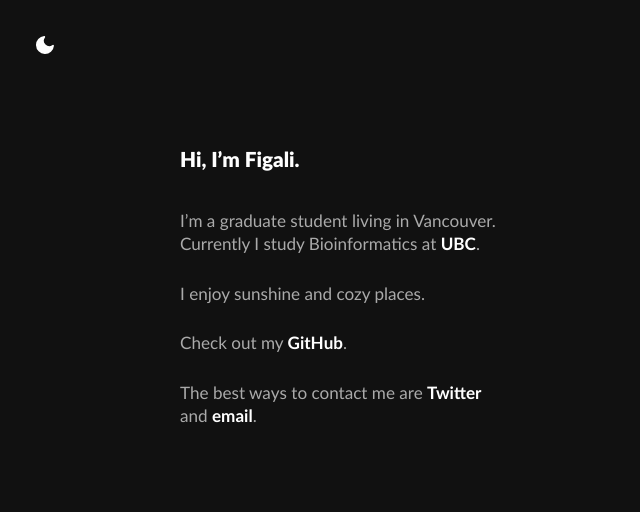
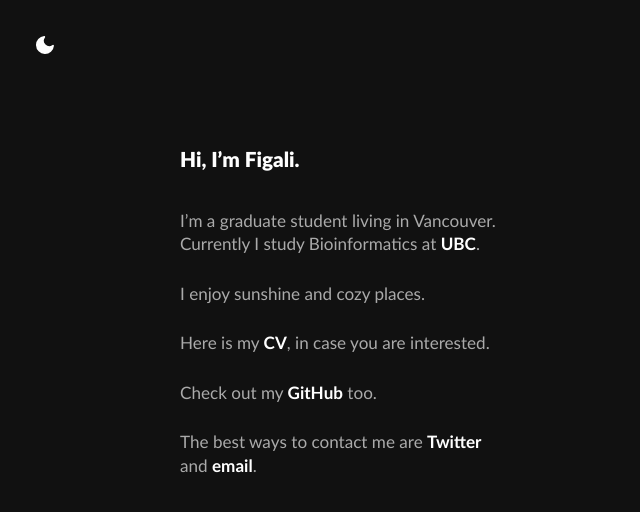
Before and after one commit to figalit/figalit.github.io, a Jekyll site: the page built from index.html, in a window 1280 px wide. Shown: the top 512 px of the page, without its empty margins (0-640 px from the left). Built offline with Jekyll 4.4.1, drawn with Linux system fonts in a browser that asks for light colours.

Commit message:
Changed favicon

```diff
--- a/_includes/head.html
+++ b/_includes/head.html
@@ -13,7 +13,13 @@
   <!-- /HTML Meta Tags -->
 
   <!-- Favicons -->
-  <link href="{{ site.base_url }}/assets/favicons/night/favicon.ico" rel="icon">
+  <link href="{{ site.base_url }}/assets/favicons/initialF/favicon.ico" rel="icon">
+  <link href="{{ site.base_url }}/assets/favicons/initialF/icon-512.png" rel="icon" sizes="512x512">
+  <link href="{{ site.base_url }}/assets/favicons/initialF/icon-192.png" rel="icon" sizes="192x192">
+  <link href="{{ site.base_url }}/assets/favicons/initialF/icon-512.png" rel="apple-touch-icon" sizes="512x512">
+  <link href="{{ site.base_url }}/assets/favicons/initialF/icon-192.png" rel="apple-touch-icon" sizes="192x192">
+
+<!--   <link href="{{ site.base_url }}/assets/favicons/night/favicon.ico" rel="icon">
   <link href="{{ site.base_url }}/assets/favicons/night/icon-512.png" rel="icon" sizes="512x512">
   <link href="{{ site.base_url }}/assets/favicons/night/icon-192.png" rel="icon" sizes="192x192">
   <link href="{{ site.base_url }}/assets/favicons/night/icon-144.png" rel="icon" sizes="144x144">
@@ -23,7 +29,7 @@
   <link href="{{ site.base_url }}/assets/favicons/night/icon-192.png" rel="apple-touch-icon" sizes="192x192">
   <link href="{{ site.base_url }}/assets/favicons/night/icon-144.png" rel="apple-touch-icon" sizes="144x144">
   <link href="{{ site.base_url }}/assets/favicons/night/icon-96.png" rel="apple-touch-icon" sizes="96x96">
-  <link href="{{ site.base_url }}/assets/favicons/night/icon-72.png" rel="apple-touch-icon" sizes="72x72">
+  <link href="{{ site.base_url }}/assets/favicons/night/icon-72.png" rel="apple-touch-icon" sizes="72x72"> -->
   <!-- /Favicons -->
 
   <!-- Twitter Meta Tags -->
--- a/index.html
+++ b/index.html
@@ -7,7 +7,9 @@
 
 <p>I enjoy sunshine and cozy places.</p>
 
+<p>Here is my <a href="https://github.com/figalit/figalit.github.io/blob/master/figali-taho-cv.pdf" target="_blank">CV</a>, in case you are interested.</p>
+
 <p>Check out my
-<a href="https://github.com/figalit" target="_blank">GitHub</a>.
+<a href="https://github.com/figalit" target="_blank">GitHub</a> too.
 
 <p>The best ways to contact me are <a href="https://twitter.com/figalitaho" target="_blank">Twitter</a> and <a href="mailto:figalitaho@gmail.com" target="_blank">email</a>.</p>
```
Also changed, not shown: assets/favicons/initialF/apple-touch-icon.png (added), assets/favicons/initialF/favicon-16x16.png (added), assets/favicons/initialF/favicon-32x32.png (added), assets/favicons/initialF/favicon.ico (added), assets/favicons/initialF/icon-192.png (added), assets/favicons/initialF/icon-512.png (added), 2 other files.
